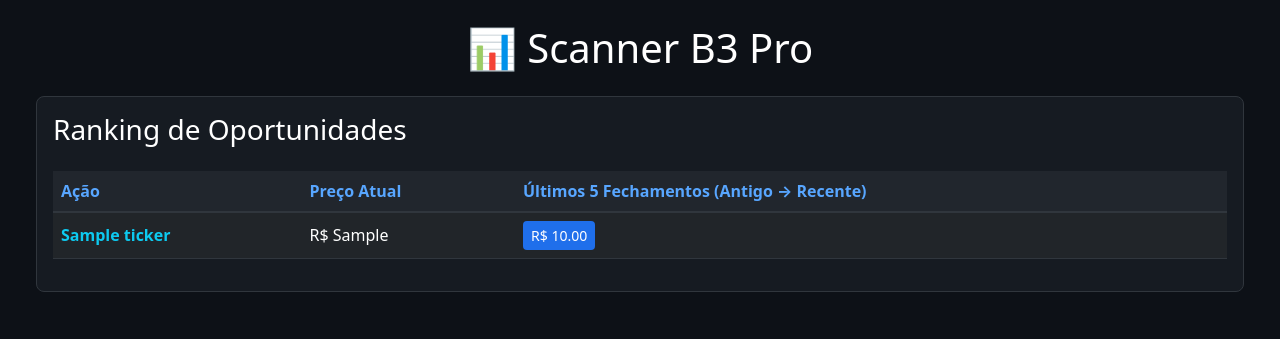
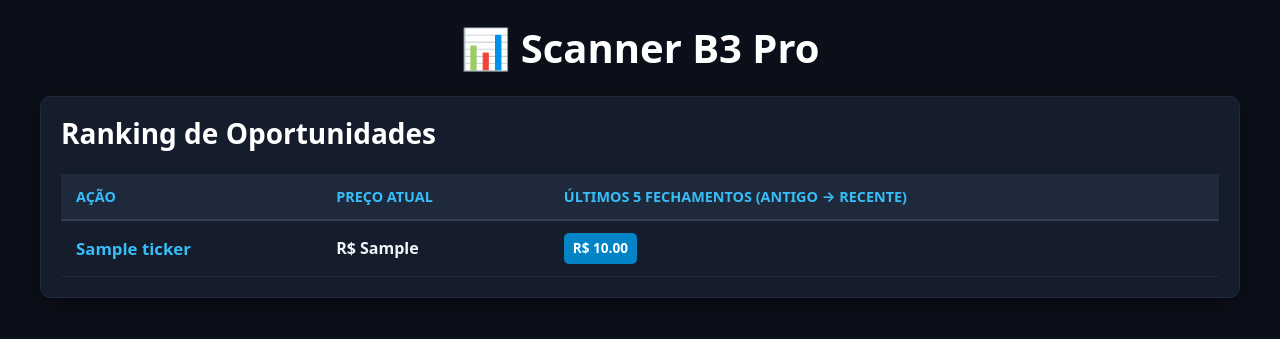
Before and after one commit to duduamora2005-netizen/scanner-b3, a Flask app: template templates/index.html in a window 1280 px wide. Shown: the top 339 px of the page. Run offline with Flask 3, Linux system fonts and the light colour scheme; the template is opened without the code that fills it: most values are stand-ins (such as "Sample title", 1, 10 or a date in 2020).

Commit message:
Refactor index.html for better styling and layout
Updated styles and structure for improved layout and readability.

```diff
--- a/templates/index.html
+++ b/templates/index.html
@@ -7,49 +7,71 @@
     <link href="https://cdn.jsdelivr.net/npm/bootstrap@5.3.0/dist/css/bootstrap.min.css" rel="stylesheet">
     <style>
         body {
-            background-color: #0d1117;
-            color: #ffffff;
+            background-color: #0b0f19 !important;
+            color: #ffffff !important;
             font-family: system-ui, -apple-system, sans-serif;
         }
+        .main-container {
+            max-width: 1200px;
+            margin: 0 auto;
+        }
         .card-custom {
-            background-color: #161b22;
-            border: 1px solid #30363d;
-            border-radius: 8px;
+            background-color: #151c2c !important;
+            border: 1px solid #1e293b !important;
+            border-radius: 10px;
+            padding: 20px;
+            box-shadow: 0 4px 20px rgba(0,0,0,0.4);
+        }
+        h1, h3 {
+            color: #ffffff !important;
+            font-weight: 700 !important;
         }
         .table-custom {
-            color: #ffffff !important;
+            width: 100%;
+            margin-top: 15px;
+            border-collapse: collapse;
         }
         .table-custom th {
-            background-color: #21262d;
-            color: #58a6ff !important;
-            border-bottom: 2px solid #30363d;
+            background-color: #1e293b !important;
+            color: #38bdf8 !important;
+            padding: 12px 15px;
+            text-align: left;
+            font-size: 0.9em;
+            text-transform: uppercase;
+            border-bottom: 2px solid #334155;
         }
         .table-custom td {
-            border-color: #30363d;
+            padding: 12px 15px;
+            border-bottom: 1px solid #1e293b;
             vertical-align: middle;
-            color: #ffffff !important;
+            color: #f1f5f9 !important;
+        }
+        .ticker-text {
+            color: #38bdf8 !important;
+            font-weight: bold;
+            font-size: 1.05em;
         }
         .price-badge {
-            background-color: #1f6feb;
-            color: #ffffff;
-            font-size: 0.88em;
-            padding: 4px 8px;
-            border-radius: 4px;
+            background-color: #0284c7;
+            color: #ffffff !important;
+            font-size: 0.85em;
+            padding: 5px 9px;
+            border-radius: 5px;
             margin-right: 4px;
-            font-weight: 500;
+            font-weight: 600;
             display: inline-block;
         }
     </style>
 </head>
 <body class="p-4">
 
-    <div class="container-fluid">
-        <h1 class="mb-4 text-center text-white font-weight-bold">📊 Scanner B3 Pro</h1>
+    <div class="main-container">
+        <h1 class="mb-4 text-center">📊 Scanner B3 Pro</h1>
 
-        <div class="card card-custom p-3 mb-4">
-            <h3 class="text-white mb-3">Ranking de Oportunidades</h3>
+        <div class="card-custom">
+            <h3>Ranking de Oportunidades</h3>
             <div class="table-responsive">
-                <table class="table table-custom table-dark table-hover mt-2">
+                <table class="table-custom">
                     <thead>
                         <tr>
                             <th>Ação</th>
@@ -60,15 +82,15 @@
                     <tbody>
                         {% for acao in dados %}
                         <tr>
-                            <td><strong class="text-info">{{ acao.ticker }}</strong></td>
-                            <td class="text-white">R$ {{ acao.cotacao_atual }}</td>
+                            <td><span class="ticker-text">{{ acao.ticker }}</span></td>
+                            <td><strong>R$ {{ acao.cotacao_atual }}</strong></td>
                             <td>
                                 {% if acao.fechamentos_5d is iterable and acao.fechamentos_5d is not string %}
                                     {% for preco in acao.fechamentos_5d %}
                                         <span class="price-badge">R$ {{ "%.2f"|format(preco) }}</span>
                                     {% endfor %}
                                 {% else %}
-                                    <span class="badge bg-danger">{{ acao.fechamentos_5d }}</span>
+                                    <span class="text-danger">{{ acao.fechamentos_5d }}</span>
                                 {% endif %}
                             </td>
                         </tr>
```
